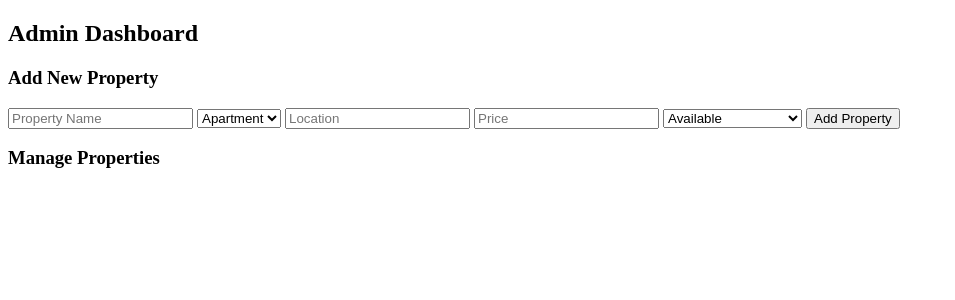
After one commit to swns1/Housing_Allocation_System, a PHP site: page /adminhome.php in a window 1280 px wide. The commit adds this page. Shown: the top 300 px of the page, without its empty margins (0-955 px from the left). Run offline with PHP 8.4, Linux system fonts and the light colour scheme; a user stored in the database is signed in; data that the repository does not hold is empty.

Commit message:
Admin login/Dashboard with add, edit, and delete function

```diff
--- /dev/null
+++ b/adminhome.php
@@ -0,0 +1,97 @@
+<?php
+session_start();
+include('connect.php');
+
+if(isset($_POST['admin_login'])) {
+    $username = mysqli_real_escape_string($conn, $_POST['admin_username']);
+    $password = mysqli_real_escape_string($conn, $_POST['admin_password']);
+
+    $query = mysqli_query($conn, "SELECT * FROM admin WHERE username='$username' AND password='$password'");
+    if(mysqli_num_rows($query) == 1) {
+        $_SESSION['admin'] = true;
+    } else {
+        header('Location: index.php');
+        exit();
+    }
+}
+
+if(!isset($_SESSION['admin'])) {
+    header('Location: index.php');
+    exit();
+}
+?>
+
+<!DOCTYPE html>
+<html lang="en">
+<head>
+    <meta charset="UTF-8">
+    <meta name="viewport" content="width=device-width, initial-scale=1.0">
+    <title>Admin Dashboard</title>
+</head>
+<body>
+    <h2>Admin Dashboard</h2>
+
+    <!-- Add Property Form -->
+    <div class="add-property">
+        <h3>Add New Property</h3>
+        <form method="post" action="register.php">
+            <input type="text" name="property_name" placeholder="Property Name" required>
+            <select name="property_type" required>
+                <option value="apartment">Apartment</option>
+                <option value="house">House</option>
+                <option value="studio">Studio</option>
+            </select>
+            <input type="text" name="location" placeholder="Location" required>
+            <input type="number" name="price" placeholder="Price" required>
+            <select name="status" required>
+                <option value="available">Available</option>
+                <option value="occupied">Occupied</option>
+                <option value="maintenance">Under Maintenance</option>
+            </select>
+            <button type="submit" name="add_property">Add Property</button>
+        </form>
+    </div>
+
+    <!-- Property List -->
+    <div class="property-list">
+        <h3>Manage Properties</h3>
+        <?php
+            $properties = mysqli_query($conn, "SELECT * FROM properties");
+            while($property = mysqli_fetch_array($properties)) {
+                echo "<div class='property-item'>";
+                echo "<h4>{$property['property_name']}</h4>";
+                echo "<p>Type: {$property['property_type']}</p>";
+                echo "<p>Location: {$property['location']}</p>";
+                echo "<p>Price: ₱" . $property['price'] . "</p>";
+                echo "<p>Status: {$property['status']}</p>";
+
+                // Edit
+                echo "<form method='post' action='register.php'>";
+                echo "<input type='hidden' name='property_id' value='{$property['id']}'>";
+                echo "<input type='text' name='property_name' value='{$property['property_name']}'>";
+                echo "<select name='property_type'>";
+                echo "<option value='apartment' ".($property['property_type']=='apartment'?'selected':'').">Apartment</option>";
+                echo "<option value='house' ".($property['property_type']=='house'?'selected':'').">House</option>";
+                echo "<option value='studio' ".($property['property_type']=='studio'?'selected':'').">Studio</option>";
+                echo "</select>";
+                echo "<input type='text' name='location' value='{$property['location']}'>";
+                echo "<input type='number' name='price' value='{$property['price']}'>";
+                echo "<select name='status'>";
+                echo "<option value='available' ".($property['status']=='available'?'selected':'').">Available</option>";
+                echo "<option value='occupied' ".($property['status']=='occupied'?'selected':'').">Occupied</option>";
+                echo "<option value='maintenance' ".($property['status']=='maintenance'?'selected':'').">Under Maintenance</option>";
+                echo "</select>";
+                echo "<button type='submit' name='edit_property'>Update</button>";
+                echo "</form>";
+
+                // Delete
+                echo "<form method='post' action='register.php'>";
+                echo "<input type='hidden' name='property_id' value='{$property['id']}'>";
+                echo "<button type='submit' name='delete_property'>Delete</button>";
+                echo "</form>";
+                echo "</div>";
+            }
+        ?>
+    </div>
+</body>
+</html>
```
Also changed, not shown: database.sql (added, +23 -0 lines), home.php (+26 -9 lines), index.php (+7 -1 lines), register.php (+64 -0 lines).
